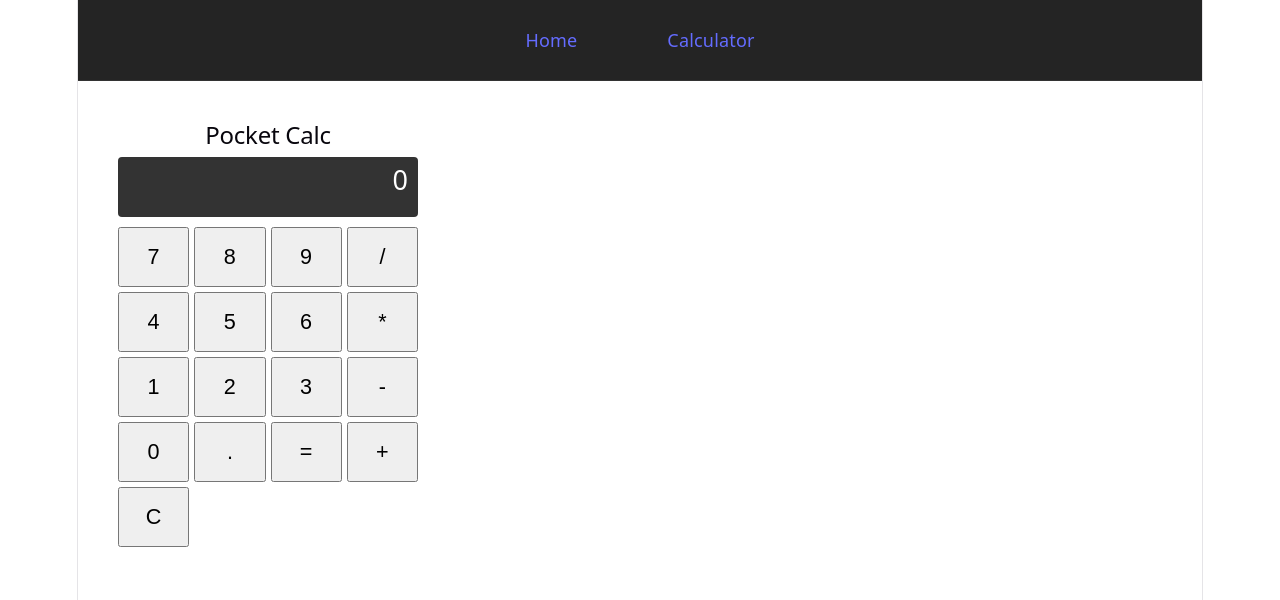
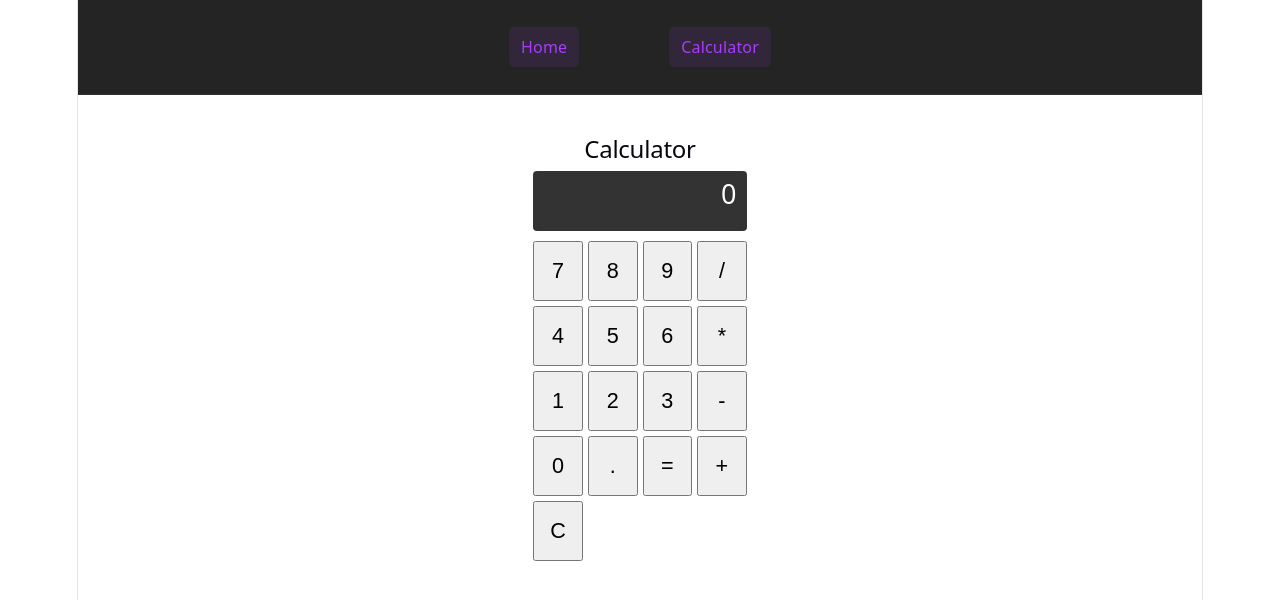
Before and after one commit to g-b-f/g-b-f.github.io, a React (Vite) app: page /#/calculator in a window 1280 px wide. Shown: the top 600 px of the page. Built offline with nearby package versions, Linux system fonts and the light colour scheme.

Commit message:
Bits and bobs

```diff
--- a/src/App.css
+++ b/src/App.css
@@ -18,25 +18,43 @@
 }
 
 .nav-container {
-  display: flex;          /* Enables Flexbox */
-  justify-content: center; /* Centers items horizontally */
-  align-items: center;     /* Centers items vertically */
-  gap: 5rem;               /* Adds space between links without using margins */
+  display: flex;
+  justify-content: center;
+  align-items: center;
+  gap: 5rem;
   padding: 1.5rem;
   background-color: #242424;
   border-bottom: 1px solid #333;
 }
 
+.nav-button{
+  font-size: 16px;
+  padding: 5px 10px;
+  border-radius: 5px;
+  color: var(--accent);
+  background: var(--accent-bg);
+  border: 2px solid transparent;
+  transition: border-color 0.3s;
+
+  &:hover {
+    border-color: var(--accent-border);
+  }
+  &:focus-visible {
+    outline: 2px solid var(--accent);
+    outline-offset: 2px;
+  }
+}
+
 .nav-link {
   text-decoration: none;
-  color: #646cff;
+  color: #535bf2;
   font-weight: 500;
   transition: color 0.3s;
 }
 
-.nav-link:hover {
-  color: #535bf2;
-}
+/* .nav-link:hover {
+  color: #481976;
+} */
 
 .hero {
   position: relative;
--- a/src/App.tsx
+++ b/src/App.tsx
@@ -1,7 +1,7 @@
 import './App.css'
-import { HashRouter, Routes, Route, NavLink } from 'react-router-dom';
+import { HashRouter, Routes, Route, NavLink } from 'react-router';
 
-import {routes} from './modules/navigation.tsx'
+import { routes } from './modules/navigation.tsx'
 
 function App() {
   return (
@@ -15,7 +15,7 @@ function App() {
               isActive ? 'nav-link active' : 'nav-link'
             }
           >
-            {route.label}
+            <nav className="nav-button"> {route.label} </nav>
           </NavLink>
         ))}
       </nav>
--- a/src/pages/Calculator.tsx
+++ b/src/pages/Calculator.tsx
@@ -1,4 +1,6 @@
 import { useState } from 'react';
+
+// A simple page thrown together to demonstrate routing and different pages
 
 export default function Calculator() {
   const [display, setDisplay] = useState('');
@@ -6,9 +8,7 @@ export default function Calculator() {
   const handleClick = (value: string) => {
     if (value === '=') {
       try {
-        // Note: eval() is used here for simplicity in a demo,
-        // but in a real app, use a math library for safety.
-        setDisplay(eval(display).toString());
+        setDisplay(eval(display).toString()); // eval for simplicity, don't use in prod!
       } catch {
         setDisplay('Error');
       }
@@ -22,8 +22,9 @@ export default function Calculator() {
   const buttons = ['7', '8', '9', '/', '4', '5', '6', '*', '1', '2', '3', '-', '0', '.', '=', '+', 'C'];
 
   return (
+    <section id="center">
     <div style={{ padding: '20px', maxWidth: '300px' }}>
-      <h2>Pocket Calc</h2>
+      <h2>Calculator</h2>
       <div style={{
         background: '#333', color: '#fff', padding: '10px',
         textAlign: 'right', marginBottom: '10px', fontSize: '1.5rem',
@@ -43,5 +44,6 @@ export default function Calculator() {
         ))}
       </div>
     </div>
+    </section>
   );
 }
```
Also changed, not shown: src/modules/navigation.tsx (+7 -3 lines).
